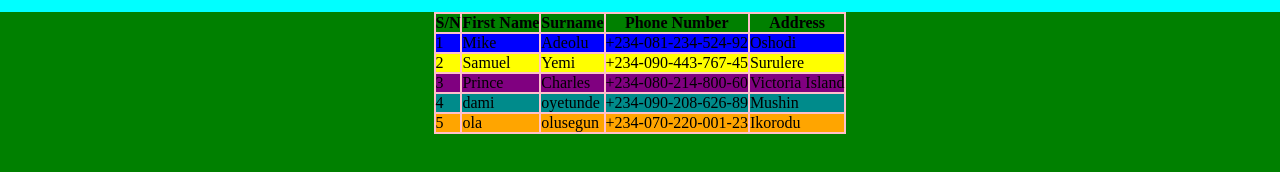
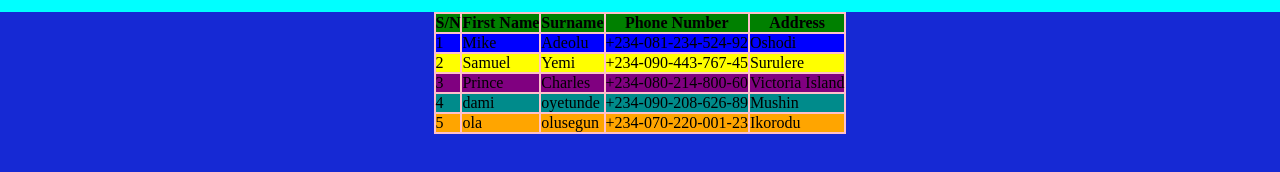
Before and after one commit to kingjosh2/samplegit, a plain HTML site: page index.html in a window 1280 px wide. Shown: the part 172-344 px from the top of the page. Drawn offline with Linux system fonts and the light colour scheme.

Commit message:
second commit

```diff
--- a/style.css
+++ b/style.css
@@ -10,7 +10,7 @@
     color: blueviolet;
 }
 body{
-    background-color: green;
+    background-color: rgb(22, 41, 212);
 }
 .logo {
     font-size: 1.5rem;
```
